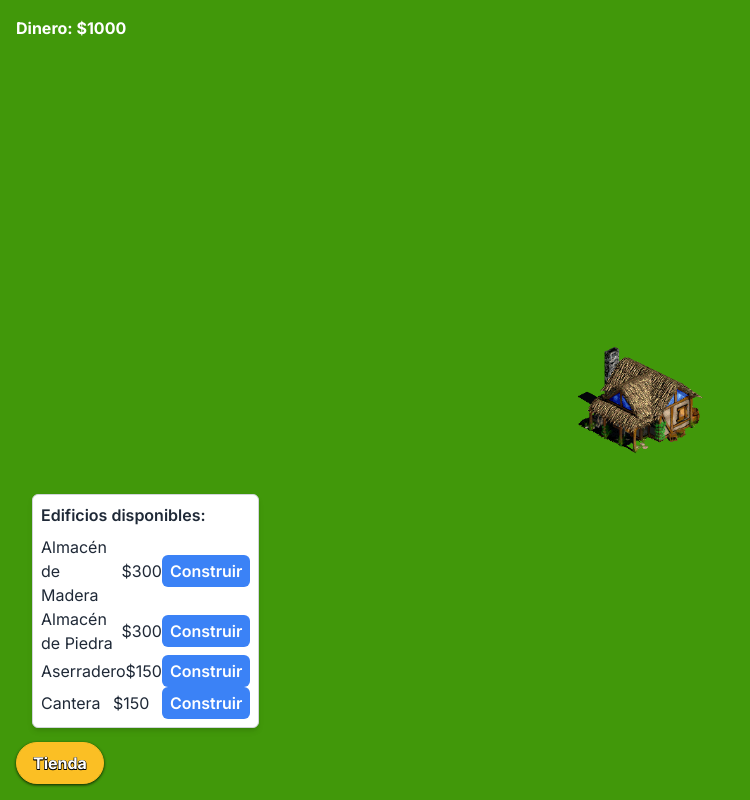
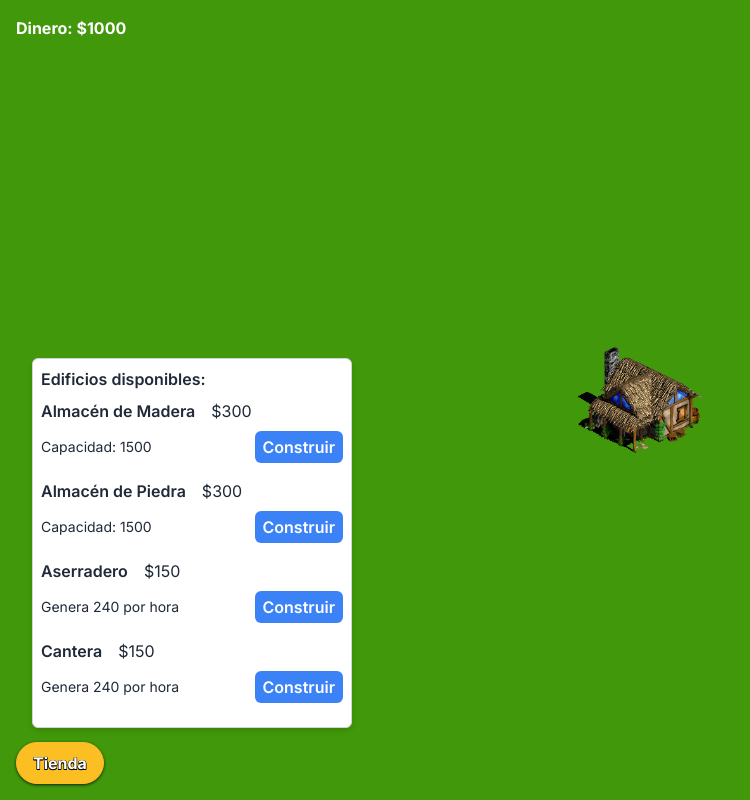
Before and after one commit to Faree2002/error404, a Next.js app in the folder juego-next/: page /game in a window 1280 px wide. Both pictures are taken after a click on the button "Tienda". Shown: the whole page, without its empty margins (0-750 px from the left). Built offline with nearby package versions, Linux system fonts and the light colour scheme.

Commit message:
Cambios en descripcion de edificios, agregado de descripcion en la lista y movimiento de boton de construir a la derecha

```diff
--- a/juego-next/src/app/game/page.tsx
+++ b/juego-next/src/app/game/page.tsx
@@ -29,7 +29,6 @@ function Game() {
     // Agrega más edificios según necesites
   ];
 
-
   return (
     <div className="bg-grassGreen min-h-screen relative flex flex-col items-center justify-center">
       <p className="text-white font-bold absolute top-0 left-0 m-4">Dinero: ${money}</p>
@@ -41,14 +40,21 @@ function Game() {
           Tienda
         </button>
         {showBuildings && (
-          <div className="absolute bottom-14 left-4 bg-white p-2 border border-gray-300 rounded-md shadow-md">
+          <div className="absolute bottom-14 left-4 bg-white p-2 border border-gray-300 rounded-md shadow-md w-80">
             <h3 className="text-gray-800 font-semibold mb-2">Edificios disponibles:</h3>
             <ul>
               {buildingTypes.map((building, index) => (
-                <li key={index} className="text-gray-800 flex justify-between items-center">
-                  <span>{building.name}</span>
-                  <span>${building.cost}</span>
-                  <button onClick={() => buildBuilding(building.cost)} className="bg-blue-500 hover:bg-blue-600 text-white font-semibold py-1 px-2 rounded-md">Construir</button>
+                <li key={index} className="text-gray-800 mb-4">
+                  <div className="flex justify-between items-center">
+                    <div>
+                      <span className="font-semibold">{building.name}</span>
+                      <span className="ml-4">${building.cost}</span>
+                    </div>
+                  </div>
+                  <div className="flex justify-between items-center mt-2">
+                    <p className="text-sm">{building.description}</p>
+                    <button onClick={() => buildBuilding(building.cost)} className="bg-blue-500 hover:bg-blue-600 text-white font-semibold py-1 px-2 rounded-md">Construir</button>
+                  </div>
                 </li>
               ))}
             </ul>
--- a/juego-next/src/app/models/buildings/AlmacenMadera.tsx
+++ b/juego-next/src/app/models/buildings/AlmacenMadera.tsx
@@ -10,7 +10,7 @@ class AlmacenMadera extends Building {
       this.name = "Almacén de Madera"; // Establecer el nombre del almacén de madera
       this.cost = 300; // Establece el costo
       this.capacity = 1500; // Establece la capacidad
-      this.description = "Almacena madera.";
+      this.description = "Capacidad: 1500";
       // Otros atributos específicos del almacen de madera
     }
 
--- a/juego-next/src/app/models/buildings/AlmacenPiedra.tsx
+++ b/juego-next/src/app/models/buildings/AlmacenPiedra.tsx
@@ -10,7 +10,7 @@ class AlmacenPiedra extends Building {
       this.name = "Almacén de Piedra"; // Establecer el nombre del almacén de piedra
       this.cost = 300; // Establece el costo
       this.capacity = 1500; // Establece la capacidad
-      this.description = "Almacena piedra.";
+      this.description = "Capacidad: 1500";
       // Otros atributos específicos del almacen de piedra
     }
 
--- a/juego-next/src/app/models/buildings/Aserradero.tsx
+++ b/juego-next/src/app/models/buildings/Aserradero.tsx
@@ -13,7 +13,7 @@ class Aserradero extends Building {
       this.name = "Aserradero"; // Establecer el nombre del aserradero
       this.cost = 150; // Establece el costo
       this.capacity = 1000; // Establece la capacidad
-      this.description = "Genera madera (4 por minuto).";
+      this.description = "Genera 240 por hora";
       this.woodProductionRate = 4; // Producción de madera por minuto
       this.wood = 0; // Inicialmente el aserradero no tiene madera recolectada
       this.lastCollectionTime = 0;
--- a/juego-next/src/app/models/buildings/Cantera.tsx
+++ b/juego-next/src/app/models/buildings/Cantera.tsx
@@ -13,7 +13,7 @@ class Cantera extends Building {
       this.name = "Cantera"; // Establecer el nombre de la cantera
       this.cost = 150; // Establece el costo
       this.capacity = 1000; // Establece la capacidad
-      this.description = "Genera piedra (4 por minuto).";
+      this.description = "Genera 240 por hora";
       this.stoneProductionRate = 4; // Producción de piedra por minuto
       this.stone = 0; // Inicialmente la cantera no tiene piedra recolectada
       this.lastCollectionTime = 0;
```
